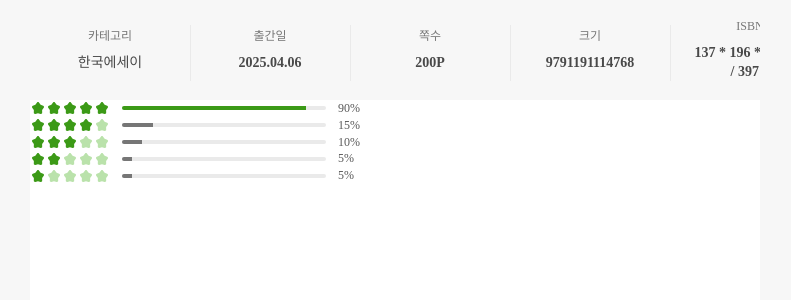
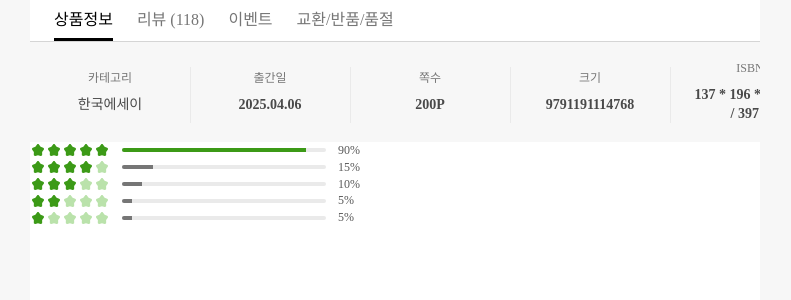
Before and after one commit to SOPT-all/36-COLLABORATION-WEB-KYOBOBOOK, a React (Vite) app: page /best/detail in a window 1280 px wide. Shown: the top 300 px of the page, without its empty margins (245-1036 px from the left). Built offline with nearby package versions, Linux system fonts and the light colour scheme.

Commit message:
feat: TabMenu 컴포넌트 제작 (#35)

```diff
--- a/src/pages/HomeBestDetail/HomeBestDetail.tsx
+++ b/src/pages/HomeBestDetail/HomeBestDetail.tsx
@@ -2,6 +2,7 @@ import RatingBar from '@/pages/HomeBestDetail/RatingBar/RatingBar';
 import { data } from '@/pages/HomeBestDetail/EmotionBar/ReviewData';
 import BookMeta from '@/pages/HomeBestDetail/BookMeta/BookMeta';
 import HorizontalScrollList from '@/components/HorizontalScroll/HorizontalScroll';
+import TabMenu from '@/pages/HomeBestDetail/TabMenu/TabMenu';
 
 const HomeBestDetail = () => {
   const bookMeta = {
@@ -18,6 +19,9 @@ const HomeBestDetail = () => {
 
   return (
     <>
+      <div>
+        <TabMenu type="default" />
+      </div>
       <HorizontalScrollList gap="0" sidePadding="0">
         {Object.entries(bookMeta).map(([title, content], index) => {
           return <BookMeta key={title} title={title} content={content} index={index} />;
--- /dev/null
+++ b/src/pages/HomeBestDetail/TabMenu/TabButton.style.ts
@@ -0,0 +1,17 @@
+import type { Theme } from '@emotion/react';
+import { css } from '@emotion/react';
+
+export const tabButton = css`
+  height: 100%;
+  padding: 0 1.2rem;
+  background-color: transparent;
+  border: none;
+  cursor: pointer;
+`;
+
+export const tabText = (theme: Theme, isActive: boolean) => css`
+  padding: 1rem 0;
+  border-bottom: ${isActive ? `3px solid ${theme.colors.black1}` : 'none'};
+  ${isActive ? `${theme.fonts.subtitle2}` : `${theme.fonts.subtitle3}`}
+  color:${isActive ? `${theme.colors.black1}` : `${theme.colors.gray4}`}
+`;
--- /dev/null
+++ b/src/pages/HomeBestDetail/TabMenu/TabButton.tsx
@@ -0,0 +1,19 @@
+import { useTheme } from '@emotion/react';
+
+import { tabButton, tabText } from '@/pages/HomeBestDetail/TabMenu/TabButton.style';
+
+type TabTypes = {
+  tab: string;
+  isActive: boolean;
+  onClick: () => void;
+};
+
+export default function TabButton({ tab, isActive, onClick }: TabTypes) {
+  const theme = useTheme();
+
+  return (
+    <button onClick={onClick} css={tabButton}>
+      <span css={tabText(theme, isActive)}>{tab}</span>
+    </button>
+  );
+}
--- /dev/null
+++ b/src/pages/HomeBestDetail/TabMenu/TabMenu.style.ts
@@ -0,0 +1,21 @@
+import type { Theme } from '@emotion/react';
+import { css } from '@emotion/react';
+
+export const tabMenuContainer = (theme: Theme) => css`
+  display: flex;
+  align-items: center;
+  height: 4.2rem;
+  padding: 0 1.2rem;
+  border-bottom: 1px solid ${theme.colors.gray3};
+`;
+
+export const sortButton = (theme: Theme) => css`
+  display: flex;
+  gap: 0.2rem;
+  align-items: center;
+  padding: 0 1.2rem;
+  margin-left: auto;
+  background-color: transparent;
+  border: none;
+  ${theme.fonts.body3}
+`;
--- /dev/null
+++ b/src/pages/HomeBestDetail/TabMenu/TabMenu.tsx
@@ -0,0 +1,42 @@
+import { useState } from 'react';
+import { useTheme } from '@emotion/react';
+
+import TabButton from '@/pages/HomeBestDetail/TabMenu/TabButton';
+import { sortButton, tabMenuContainer } from '@/pages/HomeBestDetail/TabMenu/TabMenu.style';
+import Icon from '@/components/Icon';
+
+const tabs = ['상품정보', '리뷰 (118)', '이벤트', '교환/반품/품절'];
+const reviewTabs = ['전체 리뷰', '구매 리뷰'];
+
+type TabMenuTypes = {
+  type: 'default' | 'review';
+};
+
+export default function TabMenu({ type }: TabMenuTypes) {
+  const theme = useTheme();
+  const currentTabs = type === 'default' ? tabs : reviewTabs;
+  const [selectedTab, setSelectedTab] = useState(currentTabs[0]);
+
+  const handleTab = (tab: string) => {
+    setSelectedTab(tab);
+  };
+
+  return (
+    <nav css={tabMenuContainer(theme)}>
+      {currentTabs.map((tab) => (
+        <TabButton
+          key={tab}
+          tab={tab}
+          isActive={selectedTab === tab}
+          onClick={() => handleTab(tab)}
+        />
+      ))}
+      {type === 'review' && (
+        <button css={sortButton(theme)}>
+          <span>좋아요 순</span>
+          <Icon name="down" width={12} height={12} />
+        </button>
+      )}
+    </nav>
+  );
+}
```
